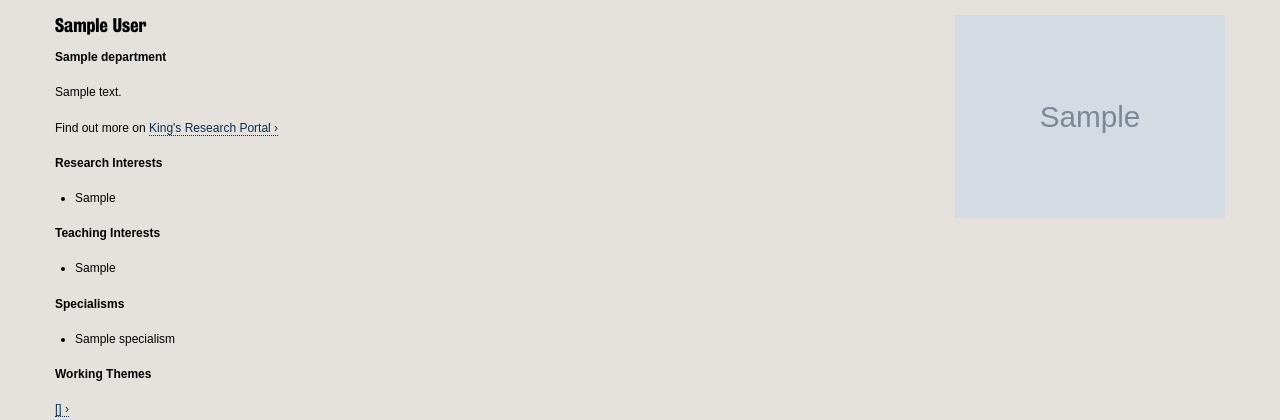
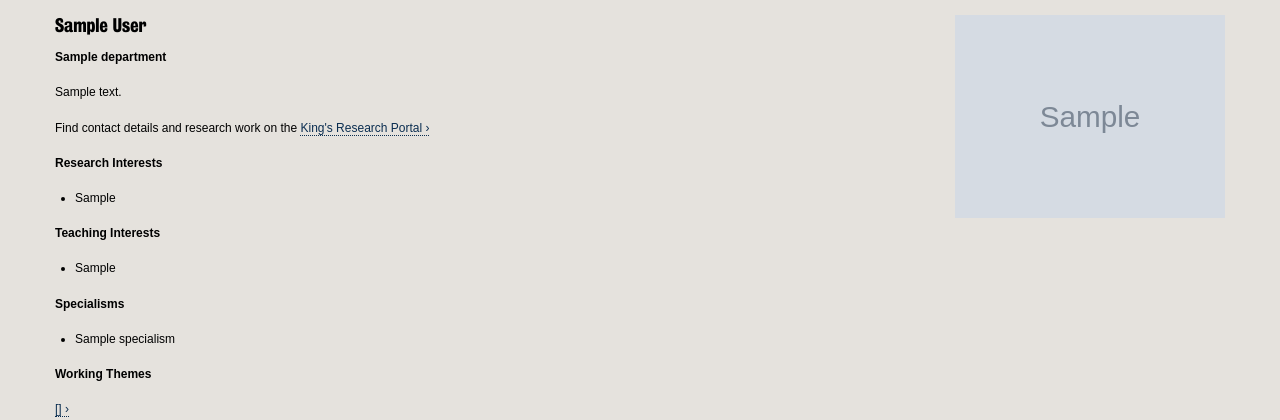
Before and after one commit to kingsdigitallab/kal-django, a Django app: template templates/kaldb/researcher_page.html in a window 1280 px wide. Shown: the top 420 px of the page. Run offline with Django 3.2, Linux system fonts and the light colour scheme; the template is opened without the code that fills it: most values are stand-ins (such as "Sample title", 1, 10 or a date in 2020); grey boxes marked "Sample" are stand-in pictures; some libraries are stand-ins or nearby versions.

Commit message:
Modified the find out more link message.

```diff
--- a/templates/kaldb/researcher_page.html
+++ b/templates/kaldb/researcher_page.html
@@ -16,7 +16,7 @@
         {% endif %}
 
         {% if researcher.pure_url %}
-        <p>Find out more on
+        <p>Find contact details and research work on the
           <a href="{{ researcher.pure_url }}" target="pure">King's Research Portal &rsaquo;</a>
         </p>
         {% endif %}
```
